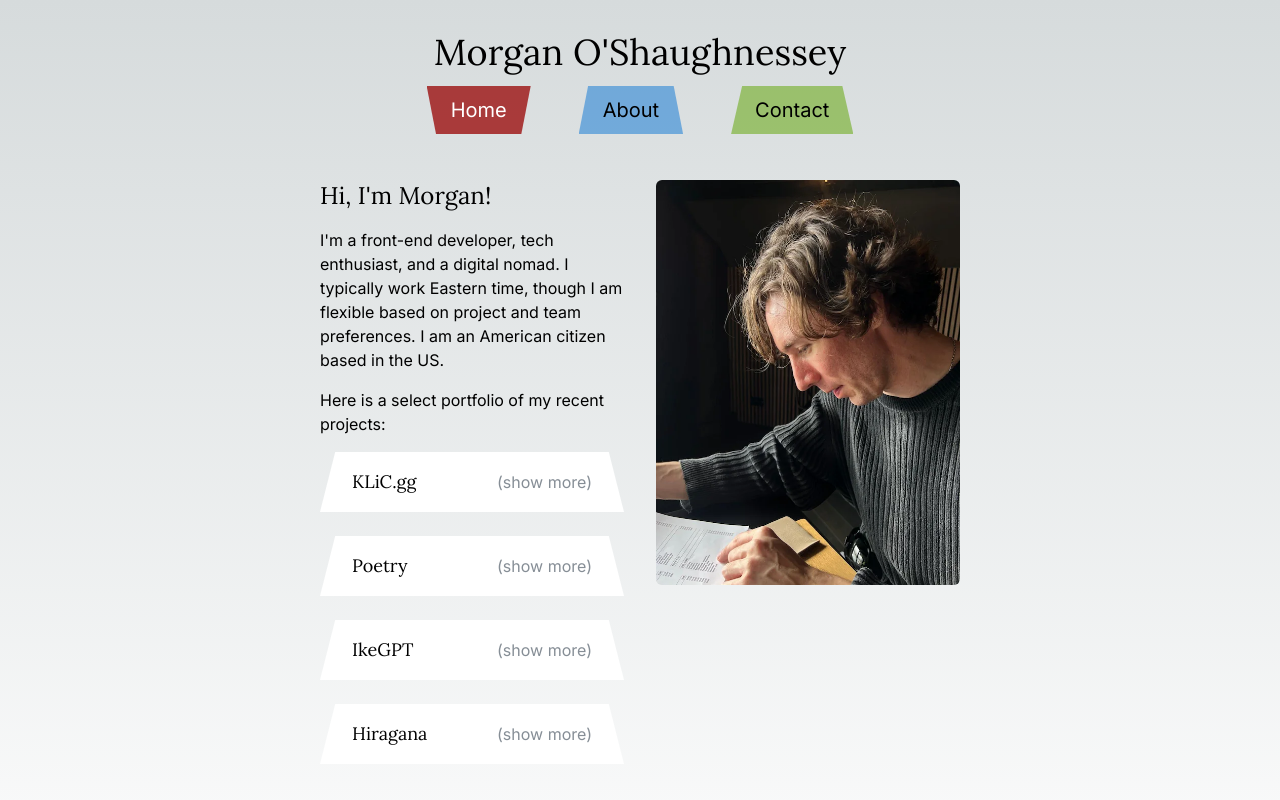
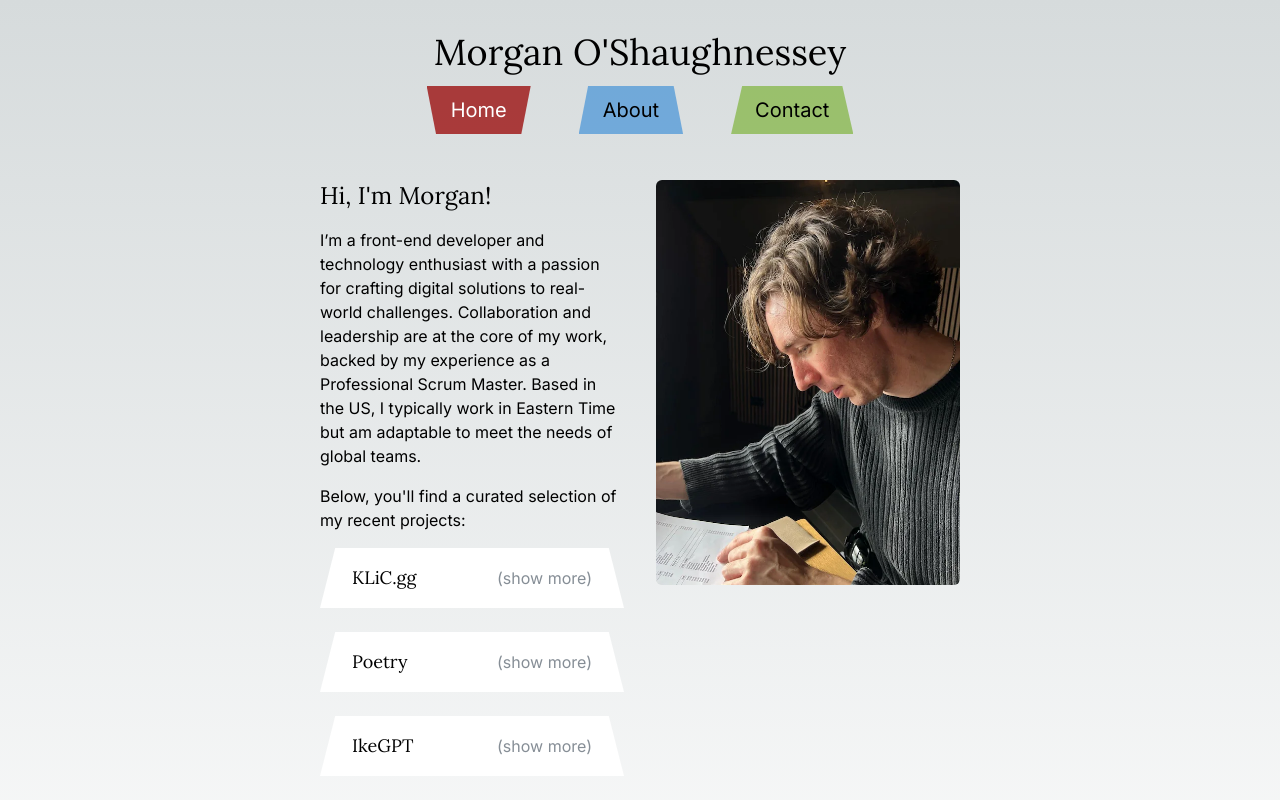
Before and after one commit to theMorganObject/tmo-portfolio, a Next.js app: page / in a window 1280 px wide. Shown: the top 800 px of the page. Built offline with nearby package versions, Linux system fonts and the light colour scheme.

Commit message:
updated homepage copy

```diff
--- a/src/app/page.tsx
+++ b/src/app/page.tsx
@@ -10,13 +10,15 @@ export default function Home() {
         <div className='sm:w-3/4 md:w-1/2'>
           <h2 className='font-serif text-2xl mb-4'>Hi, I'm Morgan!</h2>
           <p className='mb-4'>
-            I&apos;m a front-end developer, tech enthusiast, and a digital
-            nomad. I typically work Eastern time, though I am flexible based on
-            project and team preferences. I am an American citizen based in the
-            US.
+            I’m a front-end developer and technology enthusiast with a passion
+            for crafting digital solutions to real-world challenges.
+            Collaboration and leadership are at the core of my work, backed by
+            my experience as a Professional Scrum Master. Based in the US, I
+            typically work in Eastern Time but am adaptable to meet the needs of
+            global teams.
           </p>
           <p className='mb-4'>
-            Here is a select portfolio of my recent projects:
+            Below, you&apos;ll find a curated selection of my recent projects:
           </p>
 
           <ul className='2xs:text-xs sm:text-base md:text-xl lg:text-2xl'>
```
